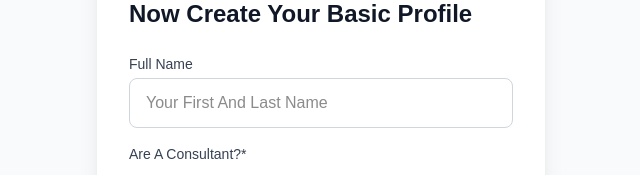
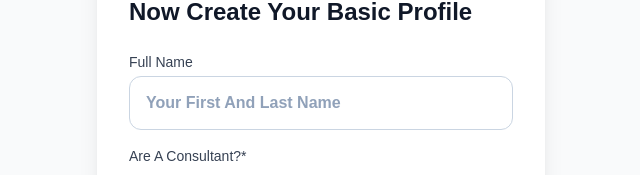
Before and after one commit to TzarVenture/KaamMilega, a Next.js app in the folder km-frontend/: page /recruiter/register in a window 1280 px wide. Shown: the part 278-453 px from the top of the page, without its empty margins (319-959 px from the left). Built offline with nearby package versions, Linux system fonts and the light colour scheme; no server answers.

Commit message:
feat: add ProfileStep component for recruiter registration flow

```diff
--- a/km-frontend/src/app/recruiter/register/ProfileStep.tsx
+++ b/km-frontend/src/app/recruiter/register/ProfileStep.tsx
@@ -22,9 +22,9 @@ export default function ProfileStep({ data, updateData, onNext, onBack }: Props)
                     <div className="relative">
                         <input
                             type="text"
-                            className="w-full px-4 py-3 rounded-lg border border-gray-300 focus:ring-2 focus:ring-indigo-500 focus:border-transparent outline-none transition"
+                            className="w-full px-4 py-3.5 rounded-xl border border-slate-300 focus:ring-2 focus:ring-indigo-500 focus:border-indigo-600 outline-none transition text-slate-900 font-semibold bg-white placeholder:text-slate-400"
                             placeholder="Your First And Last Name"
-                            value={data.fullName}
+                            value={data.fullName || ""}
                             onChange={(e) => updateData({ fullName: e.target.value })}
                         />
                     </div>
```
